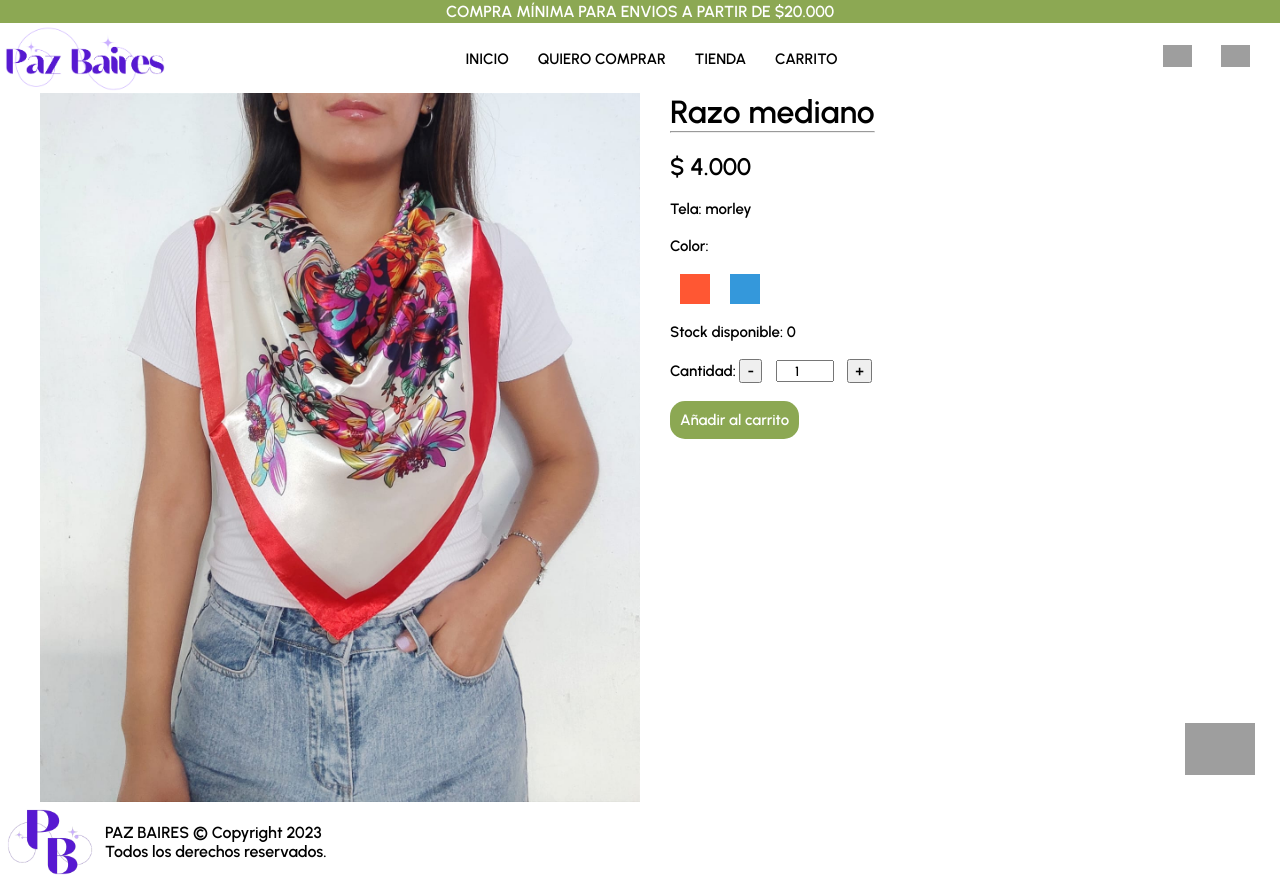
After one commit to g4b1p/Paz-Baires, a PHP site: page /publicacion.php in a window 1280 px wide. The commit adds this page. Run offline with PHP 8.4, Linux system fonts and the light colour scheme; grey boxes are pictures that could not be loaded.

Commit message:
boceto de producto

```diff
--- a/inicio.php
+++ b/inicio.php
@@ -153,7 +153,7 @@
                 <div class="articulo">
                     <div class="imagen-container">
                         <img src="images/phot1.jpg" style="max-width: 100%; height: auto;">
-                        <a href=""><button>seleccionar opciones</button></a>
+                        <a href="publicacion.php"><button>seleccionar opciones</button></a>
                     </div>
                     <h3>razo mediano (morley)</h3>
                     <h4>$4.000</h4>
--- /dev/null
+++ b/publicacion.php
@@ -0,0 +1,166 @@
+<!DOCTYPE html>
+<html lang="en">
+
+<?php require_once "includes/head.php"; ?>
+
+<style>
+    /*-----publicacion info-----*/
+    .publicacion-container {
+        display: flex;
+    }
+
+    .info-publicacion {
+        margin-left: 30px;
+    }
+
+    .color-options {
+        display: flex;
+        align-items: center; /* Centra verticalmente los elementos */
+    }
+
+    .color-option {
+        margin: 0 10px;
+        display: flex;
+        flex-direction: column;
+        align-items: center;
+    }
+
+    .color-box {
+        width: 30px;
+        height: 30px;
+        cursor: pointer;
+    }
+
+    .color-option.selected {
+        border: 2px solid #333; /* Cambia el borde para indicar la selección */
+    }
+
+    input[type="radio"] {
+        display: none;
+    }
+
+    .info-publicacion p, span, button {
+        font-size: 15px;
+    }
+
+    .stock-section {
+        display: flex;
+    }
+
+    #cantidad-input {
+        width: 50px;
+        text-align: center;
+        margin: 0 10px;
+    }
+
+    #agregar-carrito-btn {
+        padding: 10px;
+        cursor: pointer;
+        background-color: #8ca853;
+        color: #fff;
+        border: none;
+        border-radius: 15px;
+    }
+</style>
+
+<body>
+
+    <?php require_once "includes/header.php"; ?>
+    <?php require_once "includes/styles/header-style.php"; ?>
+
+    <?php require_once "includes/styles/container-principal-style.php"; ?>
+
+    <div class="container-principal">
+        <div class="publicacion-container">
+            <img id="producto-imagen" src="images/phot1.jpg" style="max-width: 50%; height: auto;">
+            <div class="info-publicacion">
+                <h1>Razo mediano</h1>
+                <hr>
+                <br>
+                <h2>$ 4.000</h2>
+                <br>
+                <p>Tela: morley</p>
+                <br>
+                <p>Color: <span id="color-seleccionado"></span></p>
+                <br>
+                <div class="color-options">
+                    <label class="color-option" id="rojo-option">
+                        <input type="radio" name="color" value="rojo" onclick="cambiarColor('rojo', '#FF5733');">
+                        <div class="color-box" style="background-color: #FF5733;"></div>
+                        <!-- Rojo -->
+                    </label>
+
+                    <label class="color-option" id="celeste-option">
+                        <input type="radio" name="color" value="celeste" onclick="cambiarColor('celeste', '#3498db');">
+                        <div class="color-box" style="background-color: #3498db;"></div>
+                        <!-- Azul -->
+                    </label>
+                </div>
+                <br>
+                <div class="stock-section">
+                    <span>Stock disponible: <span id="stock-disponible">0</span></>
+                    <br><br>
+                    <div>
+                        <label for="cantidad-input">Cantidad:</label>
+                        <button onclick="restarCantidad()">-</button>
+                        <input type="number" id="cantidad-input" value="1" min="1">
+                        <button onclick="sumarCantidad()">+</button>
+                    </div>
+                    <br>
+                    <button id="agregar-carrito-btn" onclick="agregarAlCarrito()">Añadir al carrito</button>
+                </div>
+            </div>
+        </div>
+    </div>
+
+    <?php require_once "includes/footer.php"; ?>
+    <?php require_once "includes/styles/footer-style.php"; ?>
+
+    <script>
+        var stockActual = 10; // Establece el stock inicial
+
+        function cambiarColor(color, backgroundColor) {
+            var nuevaImagen = "images/phot" + (color === 'rojo' ? '1' : '2') + ".jpg";
+            document.getElementById("producto-imagen").src = nuevaImagen;
+
+            document.getElementById("color-seleccionado").textContent = color.charAt(0).toUpperCase() + color.slice(1);
+
+            // Agrega/quita la clase 'selected' al color seleccionado
+            document.getElementById("rojo-option").classList.toggle("selected", color === 'rojo');
+            document.getElementById("celeste-option").classList.toggle("selected", color === 'celeste');
+
+            // Actualiza el stock disponible para el color seleccionado (puedes implementar la lógica real aquí)
+            stockActual = color === 'rojo' ? 8 : 10;
+            actualizarStock();
+        }
+
+        function sumarCantidad() {
+            var cantidadInput = document.getElementById("cantidad-input");
+            var cantidad = parseInt(cantidadInput.value);
+            if (cantidad < stockActual) {
+                cantidadInput.value = cantidad + 1;
+            }
+        }
+
+        function restarCantidad() {
+            var cantidadInput = document.getElementById("cantidad-input");
+            var cantidad = parseInt(cantidadInput.value);
+            if (cantidad > 1) {
+                cantidadInput.value = cantidad - 1;
+            }
+        }
+
+        function actualizarStock() {
+            document.getElementById("stock-disponible").textContent = stockActual;
+        }
+
+        function agregarAlCarrito() {
+            var cantidad = parseInt(document.getElementById("cantidad-input").value);
+            // Realizar aquí la lógica para añadir al carrito con la cantidad seleccionada
+            alert("Añadido al carrito: " + cantidad + " unidades");
+        }
+    </script>
+
+</body>
+
+</html>
```
Also changed, not shown: images/phot2.jpg (added).
